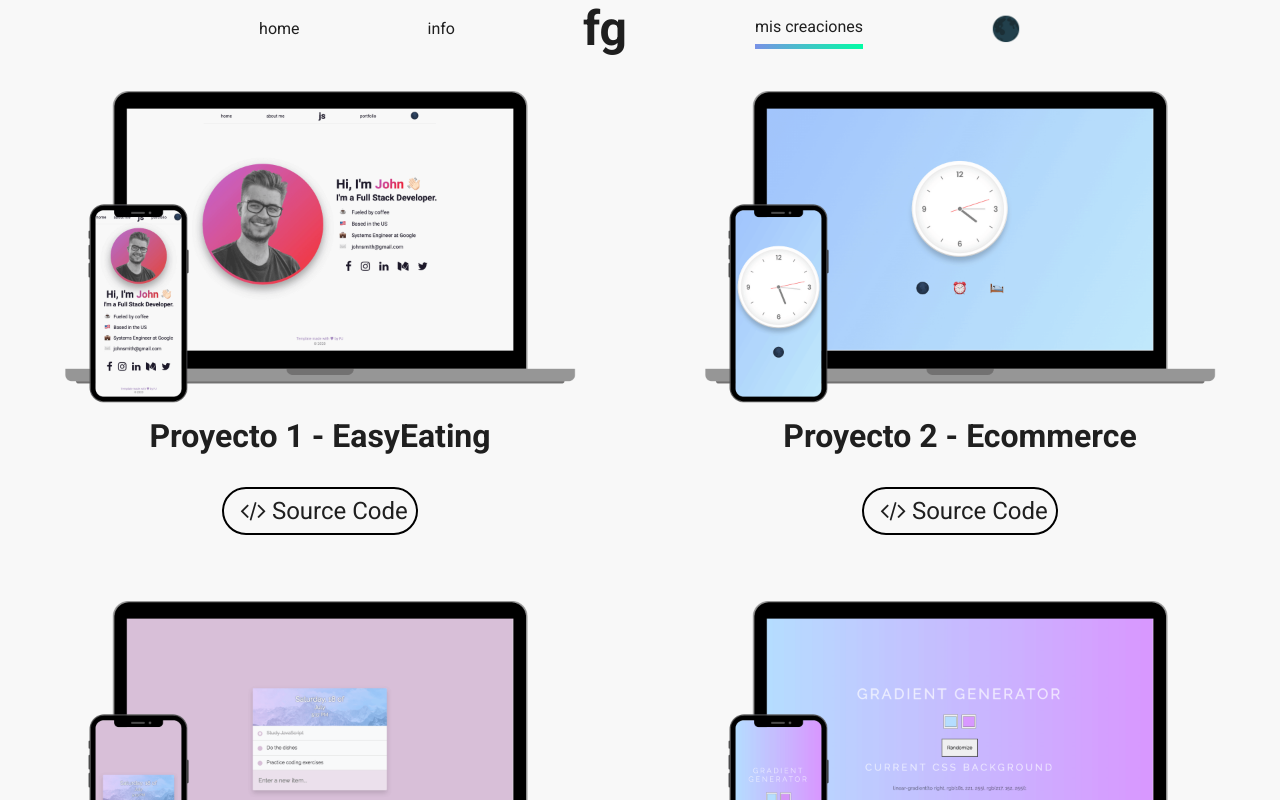
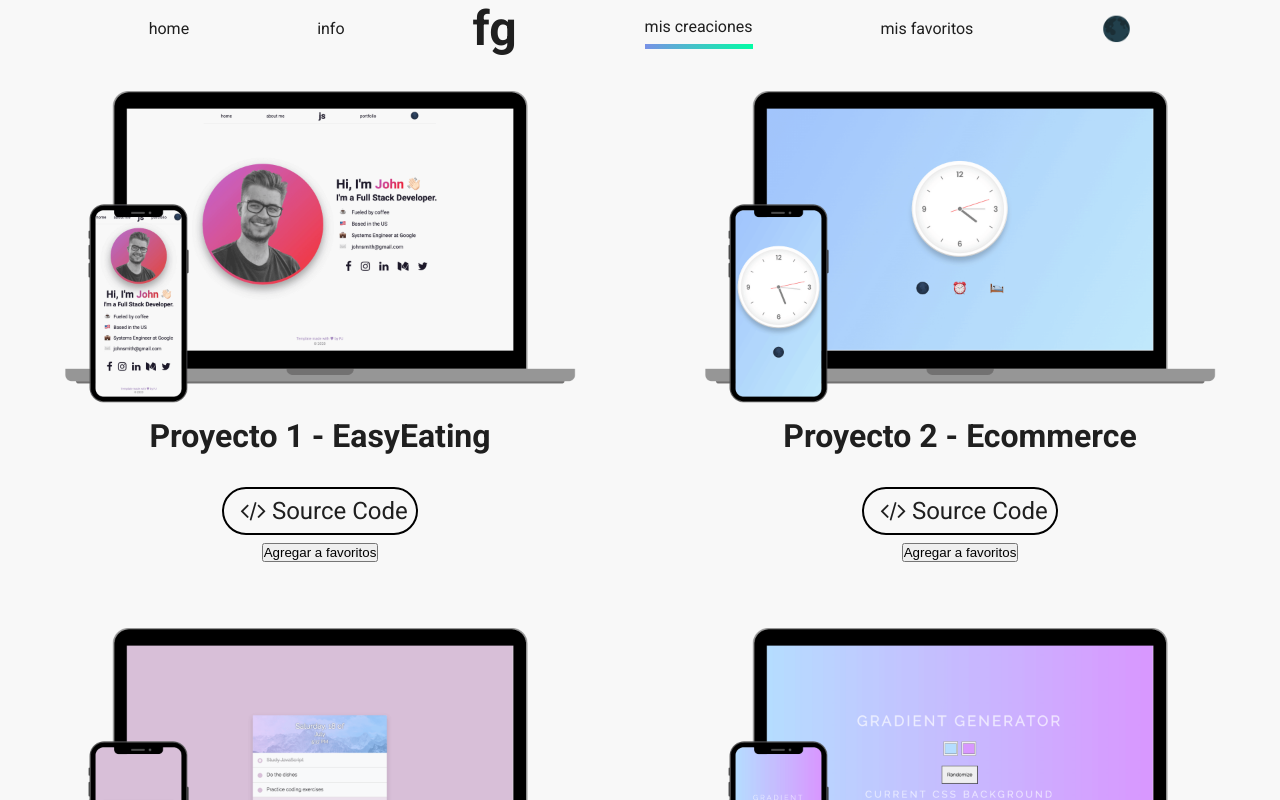
Before and after one commit to FedeGomboc/TP10-Portfolio, a React (Create React App) app: page /portfolio in a window 1280 px wide. Shown: the top 800 px of the page. Built offline with nearby package versions, Linux system fonts and the light colour scheme; the HTML template or start-up script is replaced by a standard one.

Commit message:
favoritos

```diff
--- a/package.json
+++ b/package.json
@@ -19,6 +19,7 @@
     "postcss": "^8.4.14",
     "postcss-normalize": "^10.0.1",
     "react": "^17.0.2",
+    "react-bootstrap": "^2.9.1",
     "react-dom": "^17.0.2",
     "react-router-dom": "^6.3.0",
     "react-scripts": "^5.0.1",
--- a/src/App.js
+++ b/src/App.js
@@ -2,13 +2,16 @@ import React from 'react';
 import './App.module.scss';
 import BaseLayout from "./components/BaseLayout";
 import {BrowserRouter} from "react-router-dom";
+import FavoritosProvider from './context/FavoritosContext';
 
 function App() {
    return (
       <div>
+         <FavoritosProvider>
          <BrowserRouter>
             <BaseLayout/>
          </BrowserRouter>
+         </FavoritosProvider>
       </div>
    );
 }
--- a/src/components/BaseLayout.js
+++ b/src/components/BaseLayout.js
@@ -6,6 +6,7 @@ import About from "./about/About";
 import Portfolio from "./portfolio/Portfolio";
 import {Route, Routes} from "react-router-dom";
 import {Box, Grid} from "@mui/material";
+import Favoritos from './favoritos/Favoritos';
 
 export default function BaseLayout() {
    let [darkMode, setDarkMode] = useState(false);
@@ -39,13 +40,14 @@ export default function BaseLayout() {
                   <Route exact path={'/'} element={<Home/>}/>
                   <Route exact path={'/about'} element={<About/>}/>
                   <Route exact path={'/portfolio'} element={<Portfolio/>}/>
+                  <Route exact path={'/favoritos'} element={<Favoritos/>}/>
                </Routes>
             </Grid>
             <Grid item>
                <Box component={'footer'} display={'flex'} flexDirection={'column'} alignItems={'center'}
                     py={'1.5rem'} sx={{opacity: 0.7}} width={'100%'}>
 
-                  <p>&copy; 2023</p>
+                  <p>&copy; Hecho por Federico Gomboc ; 2023</p>
                </Box>
             </Grid>
          </Grid>
--- a/src/components/Navbar.js
+++ b/src/components/Navbar.js
@@ -26,6 +26,11 @@ const links = [
         name: 'Mis creaciones',
         to: '/portfolio',
         active: 'portfolio'
+    },
+    {
+        name: 'Mis favoritos',
+        to: '/favoritos',
+        active: 'favoritos'
     }
 ]
 
--- /dev/null
+++ b/src/components/favoritos/Favoritos.js
@@ -0,0 +1,58 @@
+import React, { useContext } from "react";
+import { FavoritosContext } from "../../context/FavoritosContext";
+import { Button } from "@mui/material";
+import PortfolioCard from "../portfolio/PortfolioCard";
+import { Container, Row, Col } from "react-bootstrap";
+
+
+export default function Favoritos() {
+  const { favoritos, ResetearFavoritos, cantidadFavoritos } =    useContext(FavoritosContext);
+
+  return (
+    <>
+      <div className="container">
+        <div
+          style={{
+            display: "flex",
+            alignItems: "center",
+            flexDirection: "column",
+          }}
+        >
+          <h1
+            className="pt-5"
+            style={{ fontWeight: "bold", color: "white", marginTop: 50 }}
+          >
+            FAVOURITES
+          </h1>
+
+          {cantidadFavoritos > 0 ? (
+            <Button
+              className="m-4"
+              onClick={() => ResetearFavoritos()}
+              variant="primary"
+            >
+              Borrar favoritos
+            </Button>
+          ) : (
+            <h1 className="pt-5" style={{ color: "white", fontSize: 25 }}>
+              ... add a proyect to favourites to see it here ...
+            </h1>
+          )}
+        </div>
+        <div className="row">
+          <Row style={{ justifyContent: "center", paddingBottom: "10px" }}>
+            {favoritos.map((project, index) => {
+              return (
+                <>
+                  <Col md={4} className="project-card">
+                  <PortfolioCard proyecto={project}/>
+                  </Col>
+                </>
+              );
+            })}
+          </Row>
+        </div>
+      </div>
+    </>
+  );
+}
--- a/src/components/portfolio/Portfolio.js
+++ b/src/components/portfolio/Portfolio.js
@@ -1,11 +1,12 @@
 import React, { useEffect, useState } from 'react';
-import PortfolioBlock from "./PortfolioBlock";
+import PortfolioCard from "./PortfolioCard";
 import {Box, Grid} from "@mui/material";
 import axios from 'axios';
 
 export default function Portfolio() {
 
     const [proyectos, setProyectos] = useState([])
+    const [favoritos, setFavoritos] = useState([])
 
     useEffect(() => {
         axios.get('proyectos.json')
@@ -23,7 +24,7 @@ export default function Portfolio() {
             <Grid container display={'flex'} justifyContent={'center'}>
                 {proyectos.map((proyecto,index) => (
                    <Grid item xs={12} md={6} key={index}>
-                       <PortfolioBlock image={proyecto.image} source={proyecto.source} title={proyecto.title} />
+                       <PortfolioCard proyecto={proyecto}/>
                    </Grid>
                 ))}
             </Grid>
--- a/src/components/portfolio/PortfolioBlock.js
+++ /dev/null
@@ -1,22 +0,0 @@
-import React from 'react';
-import IconLink from "./IconLink";
-import {Box} from "@mui/material";
-
-function PortfolioBlock(props) {
-   const {image, live, source, title} = props;
-   console.log(props)
-   return (
-      <Box display={'flex'} flexDirection={'column'} justifyContent={'center'} alignItems={'center'}>
-         <Box component={'img'} src={image} alt={'mockup'}/>
-         <h1 style={{fontSize: '2rem'}}>{title}</h1>
-         <Box className={'portfolio'} display={'flex'} flexDirection={'column'} gap={'0.5rem'}
-              alignItems={'center'} fontSize={'1.5rem'} py={'2rem'}>
-            <Box p={1} border={'2px solid black'} borderRadius={'25px'}>
-               <IconLink link={source} title={'Source Code'} icon={'fa fa-code'}/>
-            </Box>
-         </Box>
-      </Box>
-   );
-}
-
-export default PortfolioBlock;
--- /dev/null
+++ b/src/components/portfolio/PortfolioCard.js
@@ -0,0 +1,45 @@
+import React, { useState } from "react";
+import IconLink from "./IconLink";
+import { Box } from "@mui/material";
+import { useContext } from "react";
+import { useParams } from "react-router-dom";
+import { useEffect } from "react";
+import {FavoritosContext} from '../../context/FavoritosContext'
+
+function PortfolioCard({proyecto}) {
+
+const { id } = useParams();
+  const {AgregarFavorito} = useContext(FavoritosContext)
+
+  const { image, live, source, title } = proyecto;
+
+  return (
+    <Box
+      display={"flex"}
+      flexDirection={"column"}
+      justifyContent={"center"}
+      alignItems={"center"}
+    >
+      <Box component={"img"} src={image} alt={"mockup"} />
+      <h1 style={{ fontSize: "2rem" }}>{title}</h1>
+      <Box
+        className={"portfolio"}
+        display={"flex"}
+        flexDirection={"column"}
+        gap={"0.5rem"}
+        alignItems={"center"}
+        fontSize={"1.5rem"}
+        py={"2rem"}
+      >
+        <Box p={1} border={"2px solid black"} borderRadius={"25px"}>
+          <IconLink link={source} title={"Source Code"} icon={"fa fa-code"} />
+        </Box>
+        <button className="btn btn-outline-dark text-uppercase mr-2 px-4" onClick={() => AgregarFavorito(proyecto)}>
+                       Agregar a favoritos
+         </button>
+      </Box>
+    </Box>
+  );
+}
+
+export default PortfolioCard;
--- /dev/null
+++ b/src/context/FavoritosContext.js
@@ -0,0 +1,39 @@
+import React, { createContext, useEffect, useState } from "react";
+
+export const FavoritosContext = createContext();
+
+const FavoritosProvider = (props) => {
+  const [favoritos, setFavoritos] = useState([]);
+
+  let cantidadFavoritos = favoritos.length;
+
+  const AgregarFavorito = (favorito) => {
+    console.log([...favoritos, favorito])
+    setFavoritos([...favoritos, favorito]);
+  };
+
+  const ResetearFavoritos = () => {
+    setFavoritos([]);
+  };
+
+  const BorrarFavorito = (deletedItem) => {
+    let newArray = favoritos.filter((item) => item.id !== deletedItem.id);
+    setFavoritos(newArray);
+  };
+
+  return (
+    <FavoritosContext.Provider
+      value={{
+        favoritos,
+        cantidadFavoritos,
+        AgregarFavorito,
+        ResetearFavoritos,
+        BorrarFavorito,
+      }}
+    >
+      {props.children}
+    </FavoritosContext.Provider>
+  );
+};
+
+export default FavoritosProvider;
```
Also changed, not shown: public/proyectos.json (+10 -5 lines), 2 other files (tests, documents, lock files or other folders).
